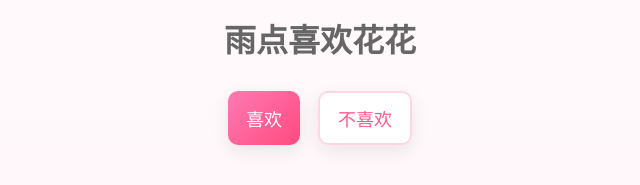
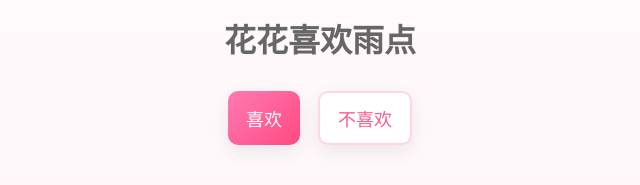
Before and after one commit to cozyRain/do-u-like-me, a plain HTML site: page index.html in a window 1280 px wide. Shown: the part 433-618 px from the top of the page, 320-960 px from the left. Drawn offline with Linux system fonts and the light colour scheme.

Commit message:
v2.2 文字错误

```diff
--- a/index.html
+++ b/index.html
@@ -3,7 +3,7 @@
   <head>
     <meta charset="UTF-8" />
     <meta name="viewport" content="width=device-width, initial-scale=1.0" />
-    <title>雨点喜欢花花</title>
+    <title>花花喜欢雨点</title>
     <link rel="icon" type="image/gif" href="images/hug.gif" />
     <link rel="stylesheet" href="style.css" />
     <style>
@@ -25,7 +25,7 @@
   <body>
     <div class="container">
       <img id="mainImage" src="images/heart.gif" alt="笔芯~" />
-      <h1 id="question">雨点喜欢花花</h1>
+      <h1 id="question">花花喜欢雨点</h1>
       <div class="buttons">
         <button id="yes" title="点我！(Y)" aria-label="喜欢">喜欢</button>
         <button id="no" title="点我试试(或按 N)" aria-label="不喜欢">不喜欢</button>
```
